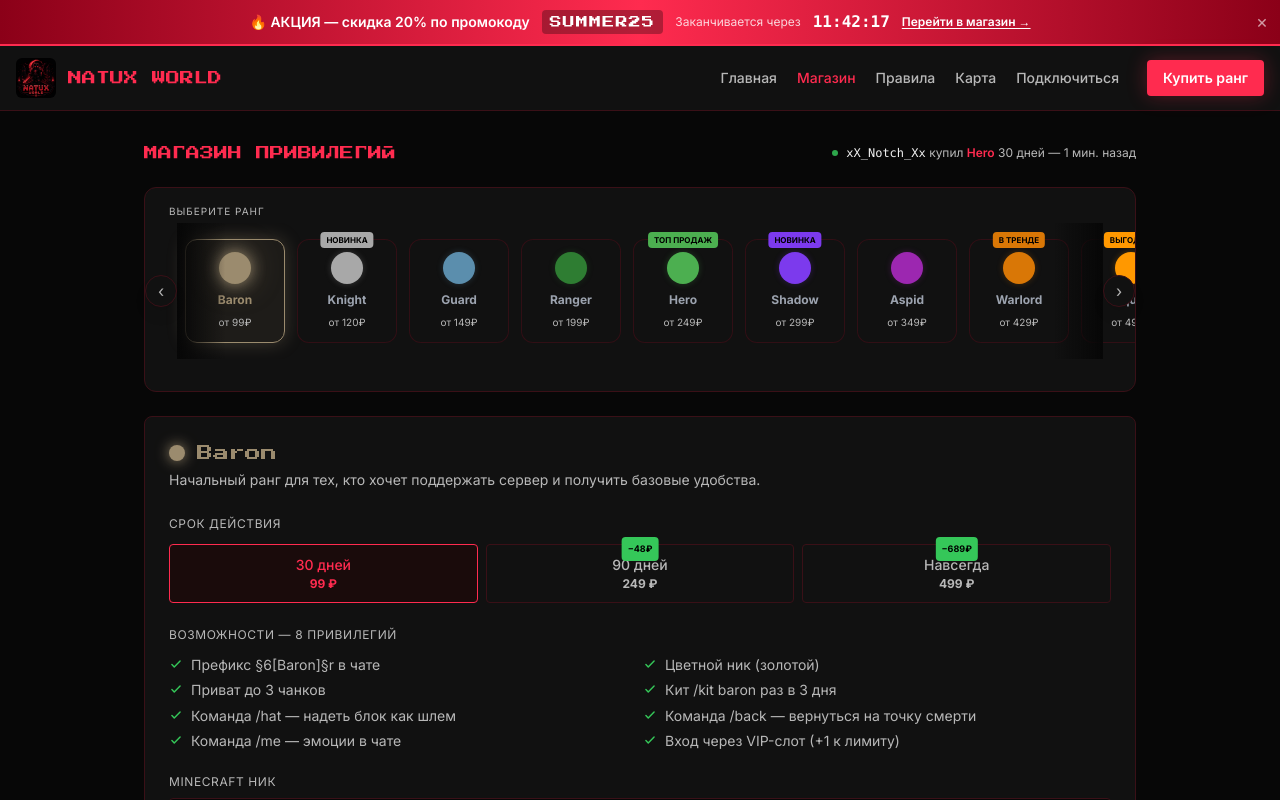
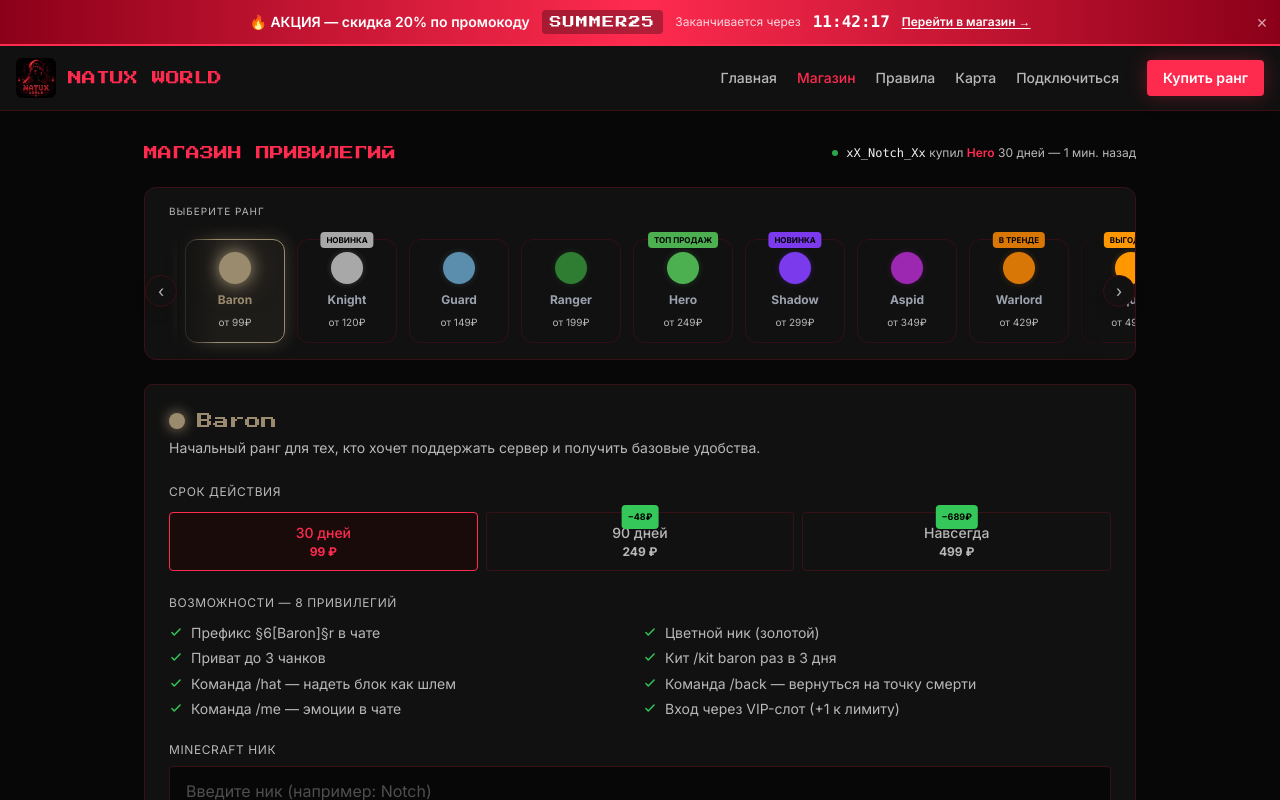
Before and after one commit to Alex-dev-sys/NatuxWorld, a Next.js app: page /shop in a window 1280 px wide. Shown: the top 800 px of the page. Built offline with nearby package versions, Linux system fonts and the light colour scheme.

Commit message:
fix: carousel fade gradient color — use site-block instead of site-bg

```diff
--- a/src/components/ShopClient.tsx
+++ b/src/components/ShopClient.tsx
@@ -138,7 +138,7 @@ function RankScrollCarousel({ products, selectedId, onSelect }: {
   }, [selectedId, products])
 
   return (
-    <div className="relative mb-8">
+    <div className="relative">
       {/* Left arrow */}
       <button
         onClick={() => scroll('left')}
@@ -172,8 +172,8 @@ function RankScrollCarousel({ products, selectedId, onSelect }: {
       </button>
 
       {/* Fade edges */}
-      <div className="pointer-events-none absolute left-8 top-0 bottom-0 w-12 bg-gradient-to-r from-site-bg to-transparent" />
-      <div className="pointer-events-none absolute right-8 top-0 bottom-0 w-12 bg-gradient-to-l from-site-bg to-transparent" />
+      <div className="pointer-events-none absolute left-8 top-0 bottom-0 w-10 bg-gradient-to-r from-site-block to-transparent" />
+      <div className="pointer-events-none absolute right-8 top-0 bottom-0 w-10 bg-gradient-to-l from-site-block to-transparent" />
     </div>
   )
 }
```
